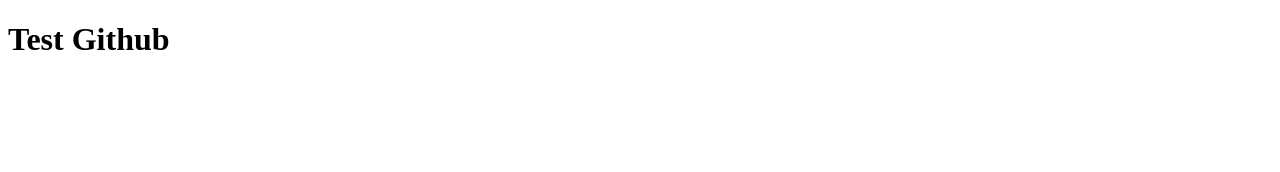
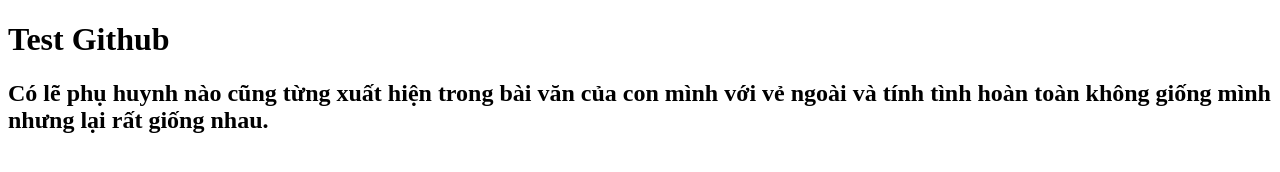
Before and after one commit to BinhDanh/testGit, a plain HTML site: page index.html in a window 1280 px wide. Drawn offline with Linux system fonts and the light colour scheme.

Commit message:
first commibbbt

```diff
--- a/index.html
+++ b/index.html
@@ -7,5 +7,7 @@
 </head>
 <body>
     <h1>Test Github</h1>
+    <h2>Có lẽ phụ huynh nào cũng từng xuất hiện trong bài văn của con mình với
+    vẻ ngoài và tính tình hoàn toàn không giống mình nhưng lại rất giống nhau.</h2>
 </body>
 </html>
```
